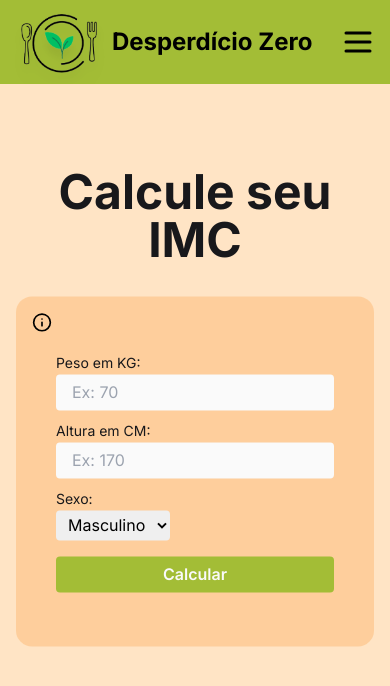
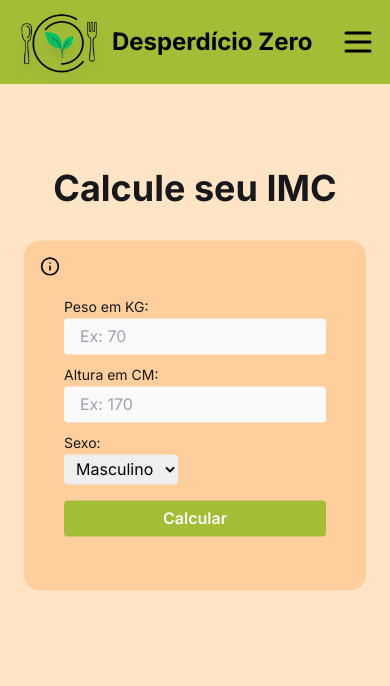
Before and after one commit to Lzinnxl007/TCC, a Next.js app: page /IMC in a window 390 px wide. Shown: the top 686 px of the page. Built offline with nearby package versions, Linux system fonts and the light colour scheme.

Commit message:
layout ajusts

```diff
--- a/src/app/IMC/page.jsx
+++ b/src/app/IMC/page.jsx
@@ -17,8 +17,8 @@ export default function IMC() {
     return (
         <section className="w-screen h-[120vh] bg-[#FFE4C5]">
             <Header/>
-            <div className="w-full flex flex-col items-center justify-center gap-8 px-4 translate-y-[10vh]">
-                <h1 className="text-center text-5xl font-bold text-zinc-900">
+            <div className="w-full flex flex-col items-center justify-center gap-8 px-6 translate-y-[10vh]">
+                <h1 className="text-center text-5xl font-bold text-zinc-900 md:text-4xl">
                     Calcule seu IMC
                 </h1>
             <Context.Provider value={{
```
